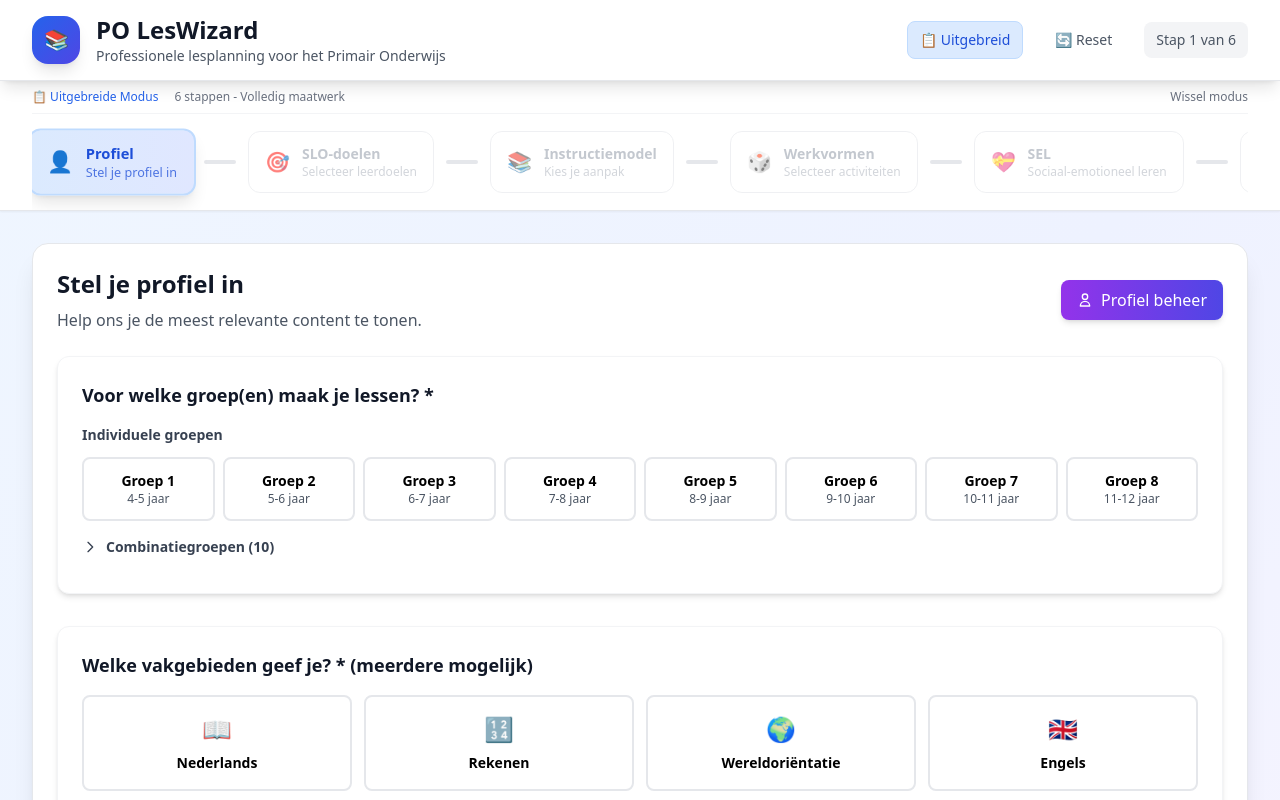
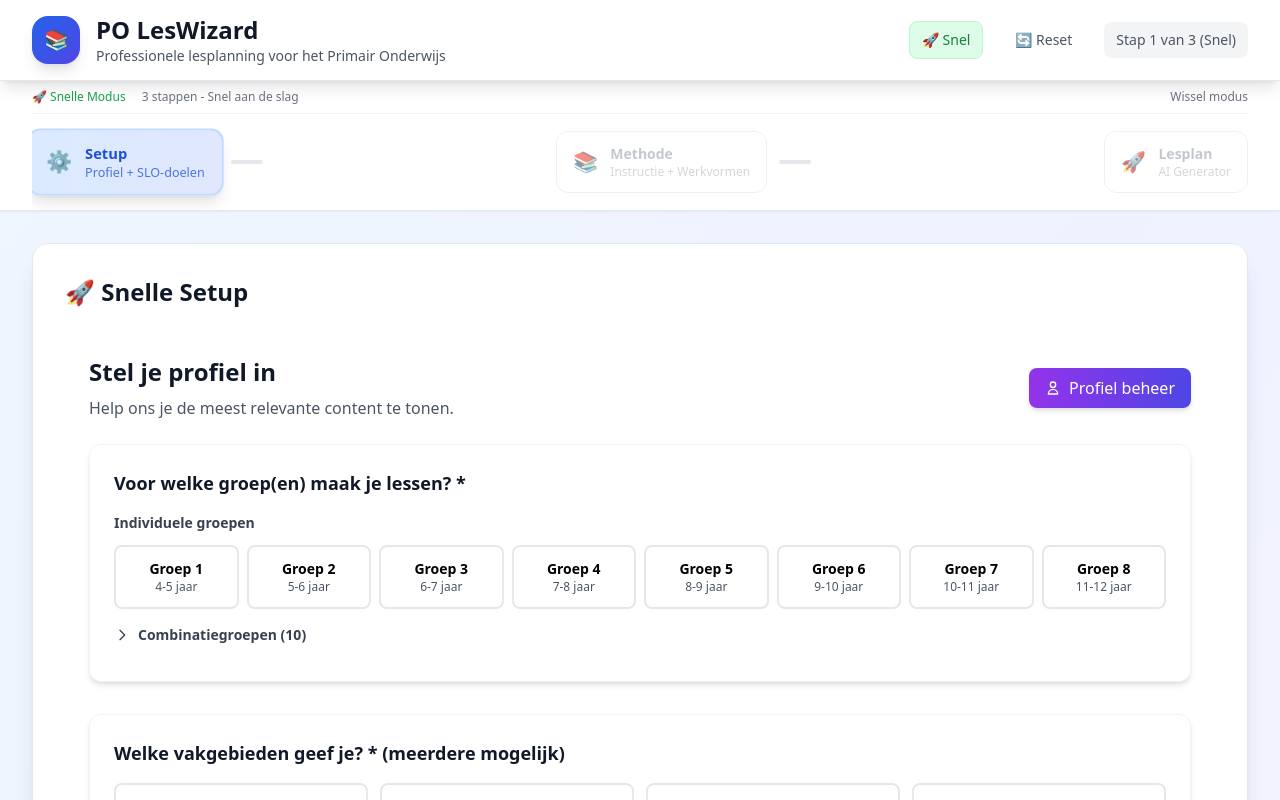
Before and after one commit to astraathof/lestool, a Next.js app: page / in a window 1280 px wide. Shown: the top 800 px of the page. Built offline with nearby package versions, Linux system fonts and the light colour scheme.

Commit message:
Fix compacte modus stappen weergave

```diff
--- a/src/components/LesWizard.tsx
+++ b/src/components/LesWizard.tsx
@@ -65,15 +65,23 @@ export default function LesWizard() {
       const savedState = localStorage.getItem(STORAGE_KEY)
       if (savedState) {
         const parsed = JSON.parse(savedState)
+        // Only load if the saved mode matches current URL or default
+        const savedMode = parsed.showCompactMode || false
+        setShowCompactMode(savedMode)
         setLesplanData(parsed.lesplanData || lesplanData)
         setCurrentStep(parsed.currentStep || 1)
-        setShowCompactMode(parsed.showCompactMode || false)
         console.log('✅ Loaded saved state:', parsed)
+      } else {
+        // Default to compact mode for new users
+        setShowCompactMode(true)
+        console.log('🚀 New user - defaulting to compact mode')
       }
     } catch (error) {
       console.error('Error loading saved state:', error)
+      // Fallback to compact mode on error
+      setShowCompactMode(true)
     }
-  }, [])
+  }, []) // Only run once on mount
 
   // Save state whenever it changes
   useEffect(() => {
@@ -92,9 +100,9 @@ export default function LesWizard() {
 
   // Compacte modus: minder stappen
   const compactSteps = [
-    { id: 1, title: 'Setup', icon: '⚙️', description: 'Profiel + Basis', completed: !!lesplanData.profiel && lesplanData.sloDoelen.length > 0 },
-    { id: 2, title: 'Methode', icon: '📚', description: 'Model + Werkvormen', completed: !!lesplanData.instructiemodel && lesplanData.werkvormen.length > 0 },
-    { id: 3, title: 'Lesplan', icon: '🚀', description: 'Genereer direct', completed: false }
+    { id: 1, title: 'Setup', icon: '⚙️', description: 'Profiel + SLO-doelen', completed: !!lesplanData.profiel && lesplanData.sloDoelen.length > 0 },
+    { id: 2, title: 'Methode', icon: '📚', description: 'Instructie + Werkvormen', completed: !!lesplanData.instructiemodel && lesplanData.werkvormen.length > 0 },
+    { id: 3, title: 'Lesplan', icon: '🚀', description: 'AI Generator', completed: false }
   ]
 
   const normalSteps = [
@@ -106,7 +114,9 @@ export default function LesWizard() {
     { id: 6, title: 'Lesplan', icon: '📋', description: 'Genereer je lesplan', completed: false }
   ]
 
+  // CRITICAL: Use the correct steps based on mode
   const steps = showCompactMode ? compactSteps : normalSteps
+  const maxSteps = steps.length
 
   const handleProfileComplete = (profile: UserProfile) => {
     console.log('✅ Profile completed:', profile)
@@ -188,8 +198,11 @@ export default function LesWizard() {
 
   // Compacte modus toggle
   const toggleCompactMode = () => {
+    console.log('🔄 Toggling compact mode from', showCompactMode, 'to', !showCompactMode)
     setShowCompactMode(!showCompactMode)
-    setCurrentStep(1) // Reset naar begin bij mode wissel
+    // Reset naar stap 1 en clear localStorage om fresh start te forceren
+    setCurrentStep(1)
+    localStorage.removeItem(STORAGE_KEY)
   }
 
   return (
@@ -228,7 +241,7 @@ export default function LesWizard() {
                 🔄 Reset
               </button>
               <div className="text-sm text-gray-600 bg-gray-100 px-3 py-2 rounded-lg">
-                Stap {currentStep} van {steps.length}
+                Stap {currentStep} van {maxSteps} {showCompactMode ? '(Snel)' : '(Uitgebreid)'}
               </div>
             </div>
           </div>
```
